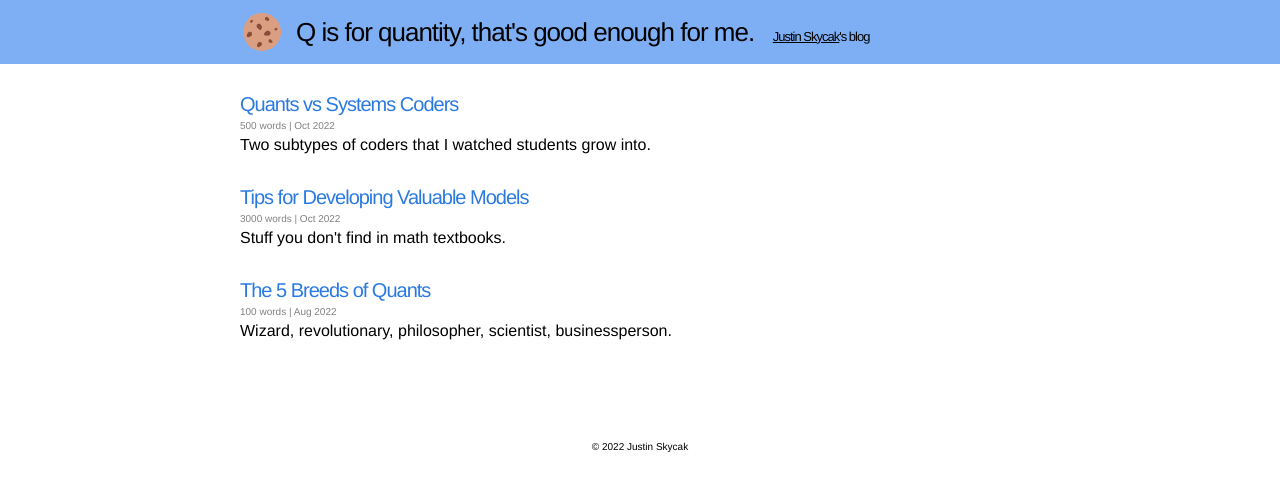
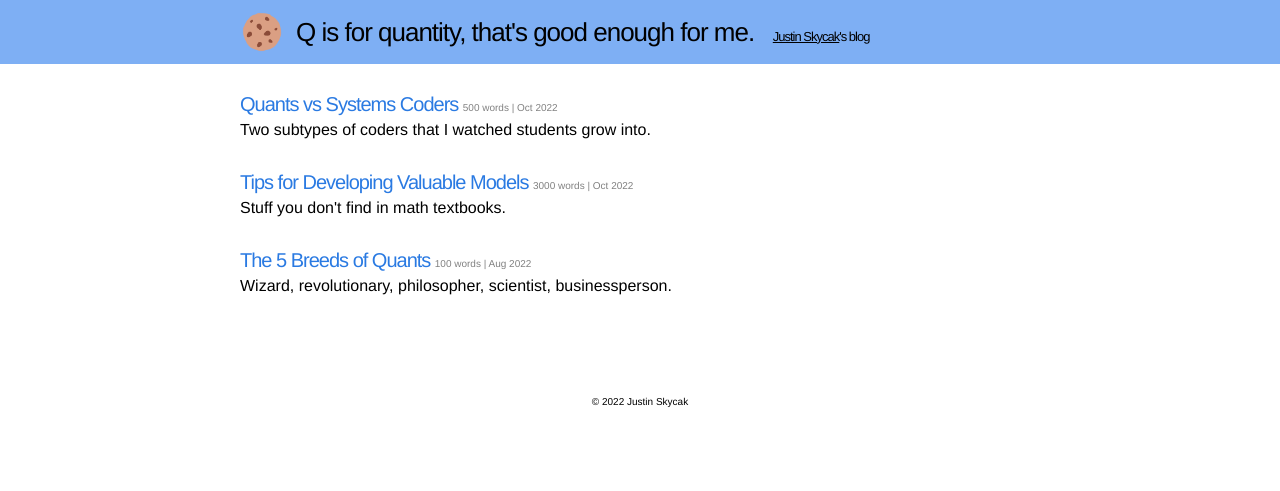
Before and after one commit to quantmonster/quantmonster.github.io, a Jekyll site: the page built from index.html, in a window 1280 px wide. Shown: the top 491 px of the page. Built offline with Jekyll 4.4.1, drawn with Linux system fonts in a browser that asks for light colours.

Commit message:
change meta position

```diff
--- a/css/main.css
+++ b/css/main.css
@@ -171,7 +171,7 @@ a:visited { color: #2A7AE2; }
   text-decoration: none;
 }
 
-.posts .post-wordcount {
+.posts .post-meta {
   display: inline-block;
   font-size: 10px;
   color: #818181;
--- a/index.html
+++ b/index.html
@@ -8,8 +8,8 @@ layout: default
     {% for post in site.posts %}
       <li>
         <!--<span class="post-date">{{ post.wordcount }} words | {{ post.date | date: "%b %Y" }}</span>--><!--<span class="post-date">{{ post.date | date: "%b %-d, %Y" }}</span>-->
-        <a class="post-link" href="{{ post.url | prepend: site.baseurl }}">{{ post.title }}</a>
-        <span class="post-date">{{ post.wordcount }} words | {{ post.date | date: "%b %Y" }}</span><!--<br>-->
+        <a class="post-link" href="{{ post.url | prepend: site.baseurl }}">{{ post.title }}</a> <span class="post-meta">{{ post.wordcount }} words | {{ post.date | date: "%b %Y" }}</span>
+        <br>
         {{ post.excerpt }}
       </li>
     {% endfor %}
```
